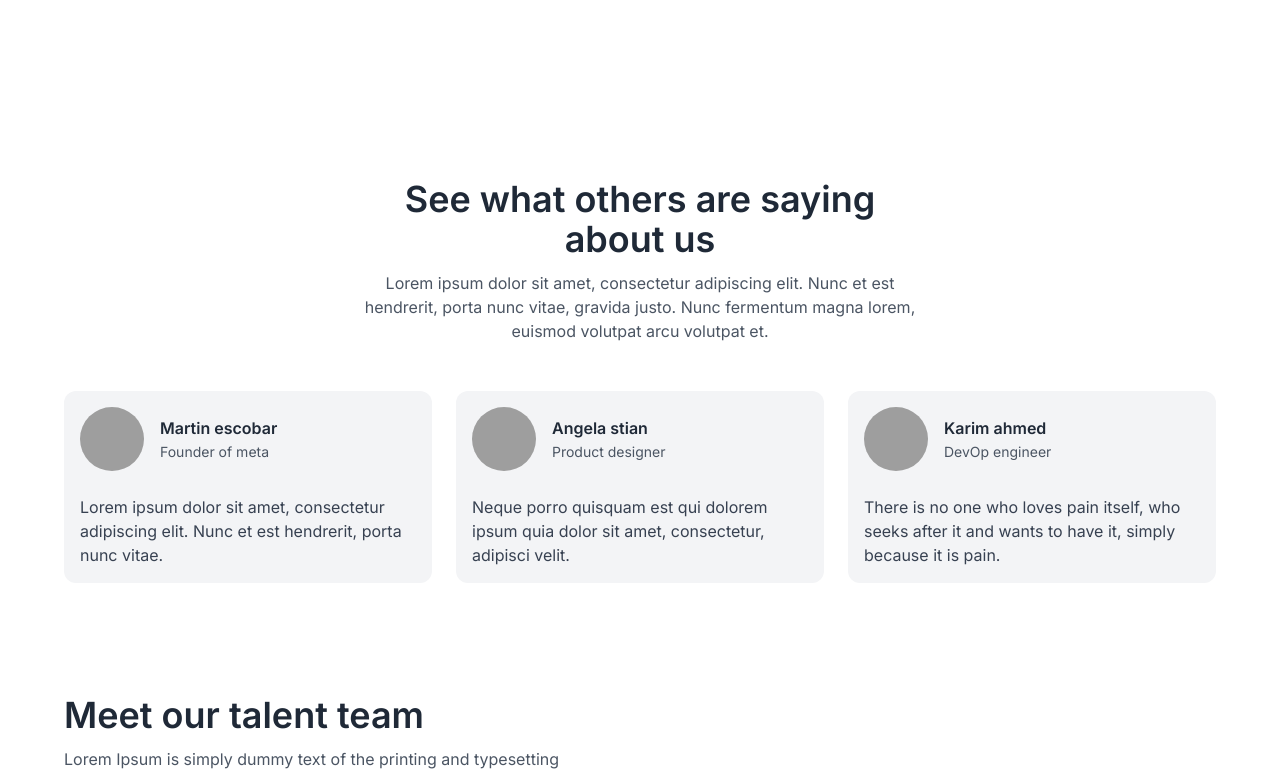
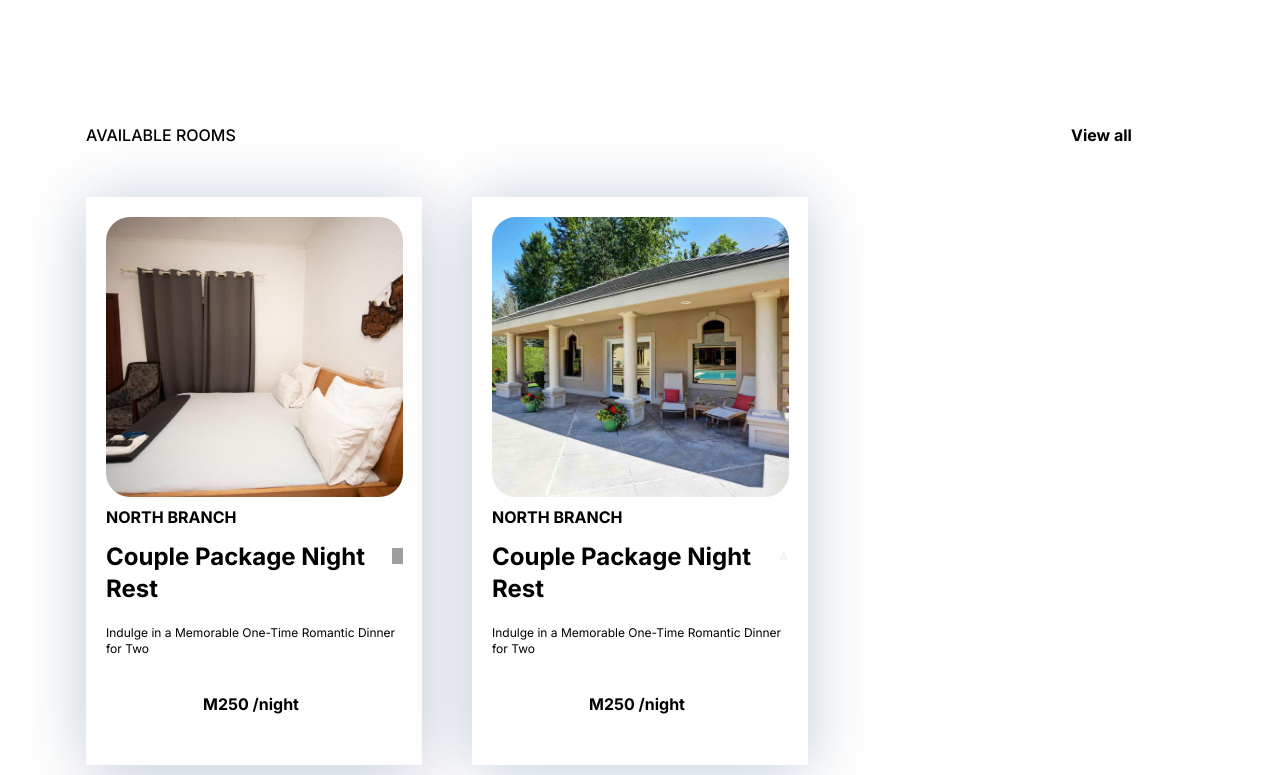
Before and after one commit to Nerd-Culture-09/The-Valley, a Next.js app: page / in a window 1280 px wide. Shown: the part 2004-2779 px from the top of the page. Built offline with nearby package versions, Linux system fonts and the light colour scheme; grey boxes are pictures that could not be loaded.

Commit message:
rooms-indie-page

```diff
--- a/app/(front)/layout.tsx
+++ b/app/(front)/layout.tsx
@@ -1,6 +1,4 @@
 import Footer from '@/components/FrontEnd/Footer'
-import Image1 from '@/components/FrontEnd/Image'
-import  Navbar from '@/components/FrontEnd/NavBar'
 import NavigationBar from '@/components/FrontEnd/NavigiationBar'
 
 import React, { ReactNode } from 'react'
--- /dev/null
+++ b/app/(front)/room-details/page.tsx
@@ -0,0 +1,13 @@
+
+import RoomDetails from '@/components/FrontEnd/RoomDetails'
+import React from 'react'
+
+function page() {
+  return (
+    <div className='md-bg-black'>
+        <RoomDetails />
+    </div>
+  )
+}
+
+export default page;
--- /dev/null
+++ b/components/FrontEnd/Available-rooms.tsx
@@ -0,0 +1,133 @@
+import React from 'react';
+
+const AvailableRooms = () => {
+  return (
+    <section
+      className="self-stretch flex flex-col items-center justify-center pt-0 px-[54px] pb-[241px] box-border max-w-full text-left text-13xl text-deepskyblue mq450:pb-[102px] mq450:box-border mq1100:pb-[157px] mq1100:box-border mq1275:pl-[27px] mq1275:pr-[27px] mq1275:box-border"
+    >
+      <div className="w-full max-w-[1307.5px] flex flex-col items-start justify-center gap-[50px] mq750:gap-[25px]">
+        <div className="self-stretch flex flex-row items-start justify-between gap-5 mq750:flex-wrap">
+          <h1 className="m-0 relative text-inherit font-medium mq450:text-lgi mq750:text-7xl">
+            AVAILABLE ROOMS
+          </h1>
+          <h1 className="m-0 relative text-inherit font-bold font-[inherit] inline-block min-w-[123px] mq450:text-lgi mq750:text-7xl">
+            View all
+          </h1>
+        </div>
+
+        <div className="self-stretch grid grid-cols-1 md:grid-cols-2 lg:grid-cols-3 gap-[50px] mq750:gap-[25px]">
+          <div className="shadow-[0px_4px_60px_rgba(0,_53,_101,_0.25)] rounded-23xl bg-white flex flex-col items-start justify-start pt-5 pb-[49px] pl-5 pr-[19px] box-border gap-x-7 gap-y-2">
+            <img
+              className="w-full h-[280px] rounded-3xl object-cover"
+              loading="lazy"
+              alt=""
+              src="/dummy1.jpg"
+            />
+            <div className="w-full flex flex-col items-end justify-start gap-[35px] mq450:gap-[17px]">
+              <div className="w-full flex flex-col items-start justify-start gap-3">
+                <b className="relative inline-block min-w-[98px]">NORTH BRANCH</b>
+                <div className="w-full flex flex-col items-start justify-start gap-5 text-5xl text-gray-200">
+                  <div className="w-full flex flex-row items-start justify-start gap-3 mq450:flex-wrap">
+                    <h3 className="m-0 relative text-black font-bold text-2xl">
+                      Couple Package Night Rest
+                    </h3>
+                    <div className="flex flex-col items-start justify-start pt-[7px] px-0 pb-0 text-base">
+                      <div className="flex flex-row items-start justify-start gap-2">
+                        <img className="h-4 w-[12.2px]" alt="" src="/vector-1.svg" />
+                      </div>
+                    </div>
+                  </div>
+                  <div className="w-full relative text-xs text-black">
+                    Indulge in a Memorable One-Time Romantic Dinner for Two
+                  </div>
+                </div>
+              </div>
+              <div className="w-full flex flex-row items-start justify-center py-0 pl-[21px] pr-5 text-17xl text-black">
+                <b className="relative inline-block min-w-[104px] mq450:text-3xl mq750:text-10xl">
+                  M250 /night
+                </b>
+              </div>
+            </div>
+          </div>
+
+
+
+          {/* Add more room items here in the same structure as above */}
+          <div className="shadow-[0px_4px_60px_rgba(0,_53,_101,_0.25)] rounded-23xl bg-white flex flex-col items-start justify-start pt-5 pb-[49px] pl-5 pr-[19px] box-border gap-x-7 gap-y-2">
+            <a href="/room-details" >
+            <img
+              className="w-full h-[280px] rounded-3xl object-cover"
+              loading="lazy"
+              alt=""
+              src="/dummy2.jpg"
+            />
+            </a>
+            <div className="w-full flex flex-col items-end justify-start gap-[35px] mq450:gap-[17px]">
+              <div className="w-full flex flex-col items-start justify-start gap-3">
+                <b className="relative inline-block min-w-[98px]">NORTH BRANCH</b>
+                <div className="w-full flex flex-col items-start justify-start gap-5 text-5xl text-gray-200">
+                  <div className="w-full flex flex-row items-start justify-start gap-3 mq450:flex-wrap">
+                    <h3 className="m-0 relative text-black font-bold text-2xl">
+                      Couple Package Night Rest
+                    </h3>
+                    <div className="flex flex-col items-start justify-start pt-[7px] px-0 pb-0 text-base">
+                      <div className="flex flex-row items-start justify-start gap-2">
+                        <img className="h-4 w-[12.2px]" alt="" src="/vector.svg" />
+                      </div>
+                    </div>
+                  </div>
+                  <div className="w-full relative text-xs text-black">
+                    Indulge in a Memorable One-Time Romantic Dinner for Two
+                  </div>
+                </div>
+              </div>
+              <div className="w-full flex flex-row items-start justify-center py-0 pl-[21px] pr-5 text-17xl text-black">
+                <b className="relative inline-block min-w-[104px] mq450:text-3xl mq750:text-10xl">
+                  M250 /night
+                </b>
+              </div>
+            </div>
+          </div>
+        </div>
+
+        <div className="self-stretch grid grid-cols-1 md:grid-cols-2 lg:grid-cols-3 gap-[50px] mq750:gap-[25px]">
+          <div className="shadow-[0px_4px_60px_rgba(0,_53,_101,_0.25)] rounded-23xl bg-white flex flex-col items-start justify-start pt-5 pb-[49px] pl-5 pr-[19px] box-border gap-x-7 gap-y-2">
+            <img
+              className="w-full h-[280px] rounded-3xl object-cover"
+              loading="lazy"
+              alt=""
+              src="/dummy1.jpg"
+            />
+            <div className="w-full flex flex-col items-end justify-start gap-[35px] mq450:gap-[17px]">
+              <div className="w-full flex flex-col items-start justify-start gap-3">
+                <b className="relative inline-block min-w-[98px]">NORTH BRANCH</b>
+                <div className="w-full flex flex-col items-start justify-start gap-5 text-5xl text-gray-200">
+                  <div className="w-full flex flex-row items-start justify-start gap-3 mq450:flex-wrap">
+                    <h3 className="m-0 relative text-black font-bold text-2xl">
+                      Couple Package Night Rest
+                    </h3>
+                    <div className="flex flex-col items-start justify-start pt-[7px] px-0 pb-0 text-base">
+                      <div className="flex flex-row items-start justify-start gap-2">
+                        <img className="h-4 w-[12.2px]" alt="" src="/vector-1.svg" />
+                      </div>
+                    </div>
+                  </div>
+                  <div className="w-full relative text-xs text-black">
+                    Indulge in a Memorable One-Time Romantic Dinner for Two
+                  </div>
+                </div>
+              </div>
+              <div className="w-full flex flex-row items-start justify-center py-0 pl-[21px] pr-5 text-17xl text-black">
+                <b className="relative inline-block min-w-[104px] mq450:text-3xl mq750:text-10xl">
+                  M250 /night
+                </b>
+              </div>
+            </div>
+          </div>
+          </div>
+      </div>
+    </section>
+  );
+};
+
+export default AvailableRooms;
--- a/components/FrontEnd/Hero.tsx
+++ b/components/FrontEnd/Hero.tsx
@@ -9,6 +9,7 @@ import Testimonial from './Testimonials'
 import Team from './Team';
 import { ImagesSliderDemo} from './Image-slider-Carousel'
 import Services from './Services'
+import AvailableRooms from './Available-rooms'
 
 
 export default function Hero() {
@@ -59,6 +60,7 @@ export default function Hero() {
         <div className='mb-20'>
           <Services/>
         </div>
+        <AvailableRooms/>
         <Testimonial />
         <Team />
         <div
--- /dev/null
+++ b/components/FrontEnd/RoomDetails.tsx
@@ -0,0 +1,29 @@
+import React from 'react';
+import NavigationBar from './NavigiationBar';
+
+const RoomDetails = ()=>
+{
+    return(
+        <>
+        <NavigationBar/>
+    <div className="w-12 h-12 relative" />
+        <div className="w-60 h-[86px] text-black text-3xl font-medium font-['Inter']">Maseru, Lesotho</div>
+        <div className="text-black text-3xl font-bold font-['Inter']">Location Details</div>
+        <div className="w-[1095px] h-[102px] text-black text-3xl font-medium font-['Inter']">We are situated at Thetsane Lekhalong right behind Roadside Public Bar</div>
+        <div className="text-black text-3xl font-medium font-['Inter']">2</div>
+        <div className="w-12 h-12 relative" />
+        <div className="text-black text-3xl font-bold font-['Inter']">Our Room Amenities</div>
+        <div className="w-[165px] h-[29px] text-black text-3xl font-medium font-['Inter']">Bathroom</div>
+        <div className="w-[60px] h-[60px] relative" />
+        <div className="w-12 h-12 relative" />
+        <div className="w-12 h-12 relative" />
+        <div className="text-black text-3xl font-medium font-['Inter']">TV</div>
+        <div className="w-12 h-12 relative" />
+        <div className="text-black text-3xl font-medium font-['Inter']">Free Wifi</div>
+        <div className="w-[456px] h-[88px] relative">
+        <div className="w-[456px] h-[88px] left-0 top-0 absolute"><span className="text-black text-[40px] font-bold font-['Inter']">North Branch<br/></span><span className="text-black text-[35px] font-semibold font-['Inter']">Room 01</span></div>
+    </div>
+</>
+    )
+}
+export  default RoomDetails;
```
Also changed, not shown: public/vector.svg (added).
